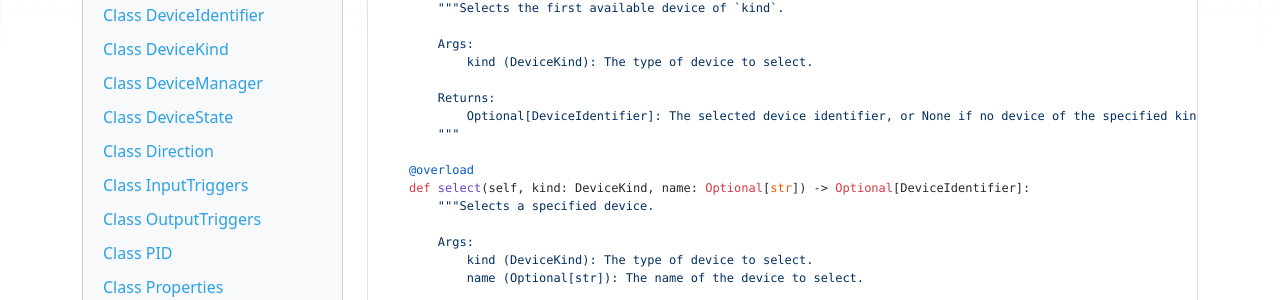
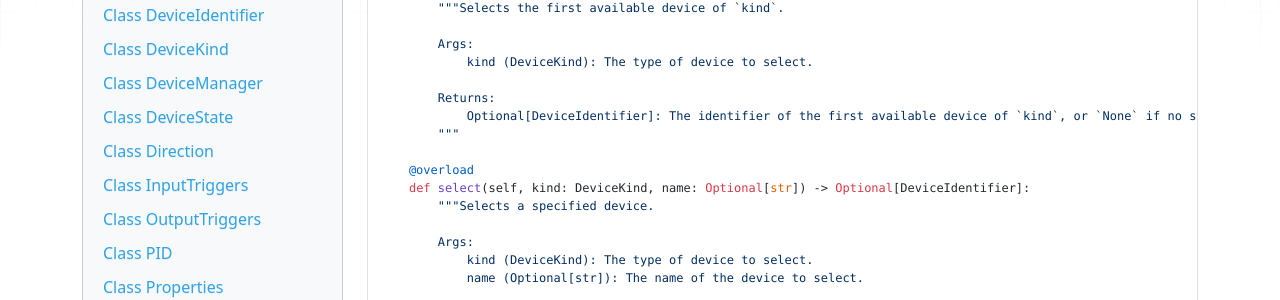
Before and after one commit to melissawm/acquire-docs, an MkDocs documentation site: the page built from docs/PythonAPI.md, in a window 1280 px wide and 900 px high, scrolled down 4004 px. Shown: the part 259-559 px from the top of the window. Built offline with MkDocs 1.6.1, drawn with Linux system fonts in a browser that asks for light colours; nearby versions of some CDN libraries.

Commit message:
Update docs/PythonAPI.md
Improving verbiage

Co-authored-by: Alan Liddell <aliddell@chanzuckerberg.com>

```diff
--- a/docs/PythonAPI.md
+++ b/docs/PythonAPI.md
@@ -212,7 +212,7 @@ class DeviceManager:
             kind (DeviceKind): The type of device to select.
 
         Returns:
-            Optional[DeviceIdentifier]: The selected device identifier, or None if no device of the specified kind is available.
+            Optional[DeviceIdentifier]: The identifier of the first available device of `kind`, or `None` if no such device is available.
         """
 
     @overload
```
